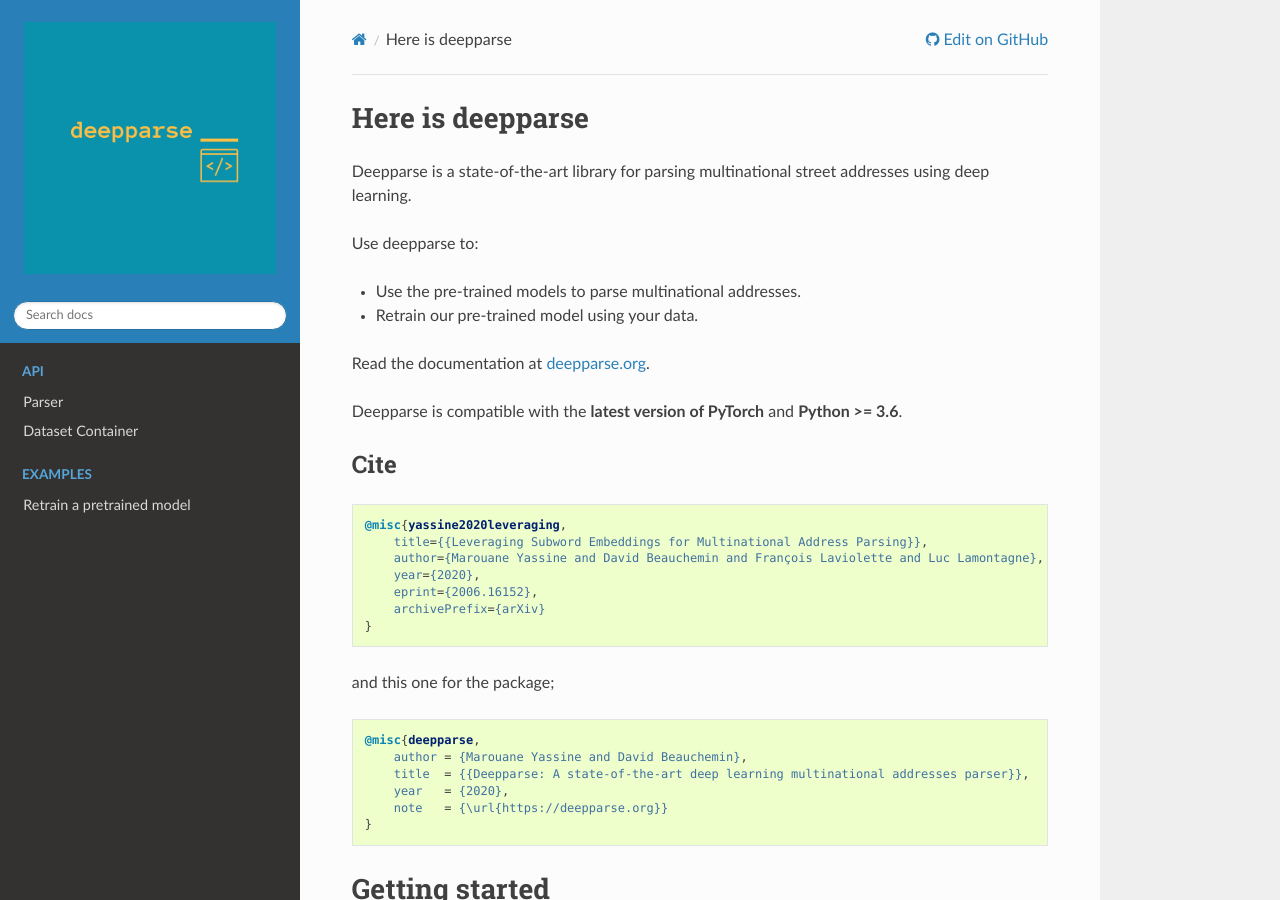
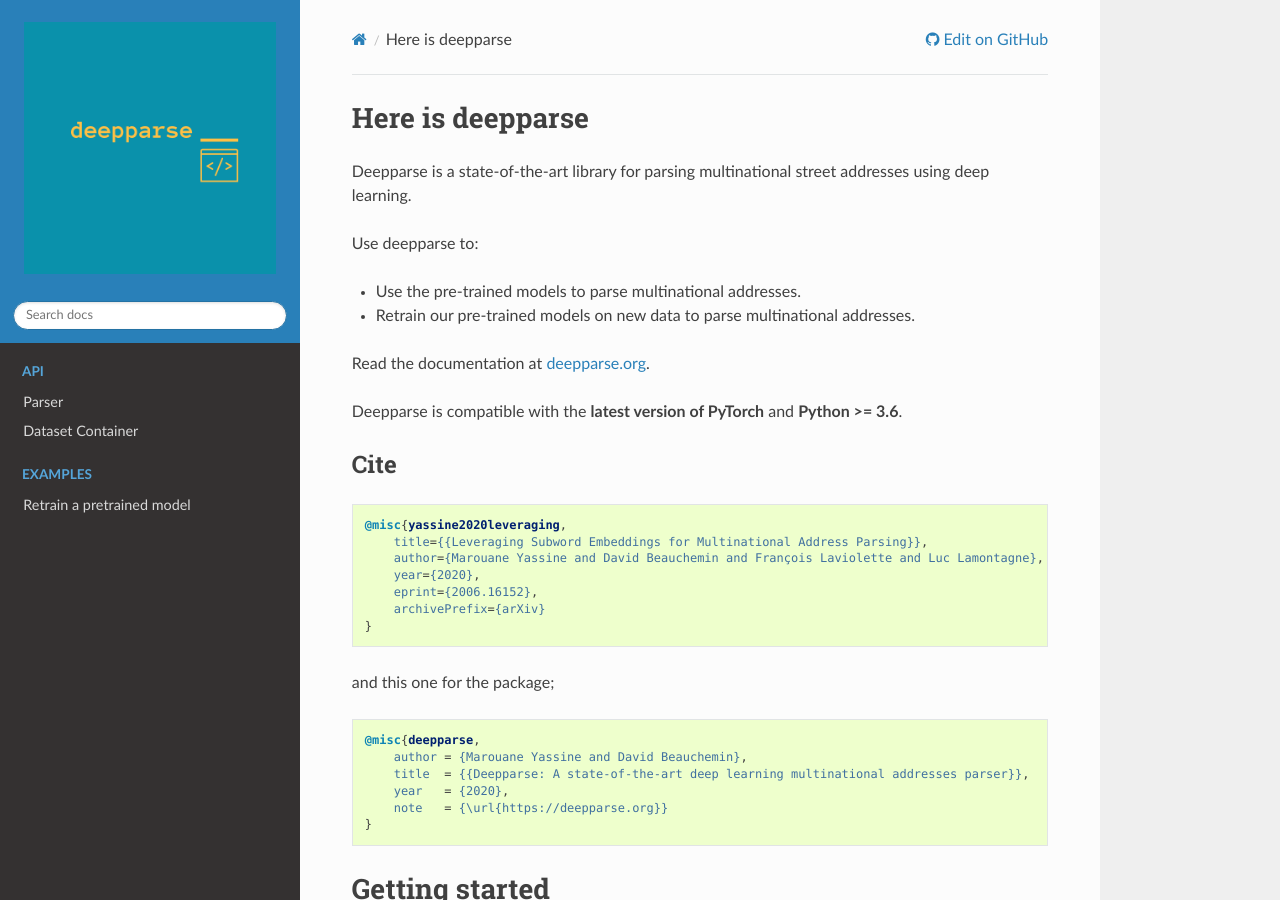
Before and after one commit to GRAAL-Research/deepparse, a Sphinx documentation site: the page built from docs/source/index.rst, in a window 1280 px wide and 900 px high. Built offline with Sphinx 7.4.7 and the Read the Docs theme 2.0.0, drawn with Linux system fonts in a browser that asks for light colours; the version number could not be read and is left out.

Commit message:
missing retrain mention on readme

```diff
--- a/docs/source/index.rst
+++ b/docs/source/index.rst
@@ -17,7 +17,7 @@
 Use deepparse to:
 
 - Use the pre-trained models to parse multinational addresses.
-- Retrain our pre-trained model using your data.
+- Retrain our pre-trained models on new data to parse multinational addresses.
 
 Read the documentation at `deepparse.org <https://deepparse.org>`_.
 
--- a/version.txt
+++ b/version.txt
@@ -1 +1 @@
-0.2
+0.2.1
```
Also changed, not shown: README.md (+1 -0 lines).
